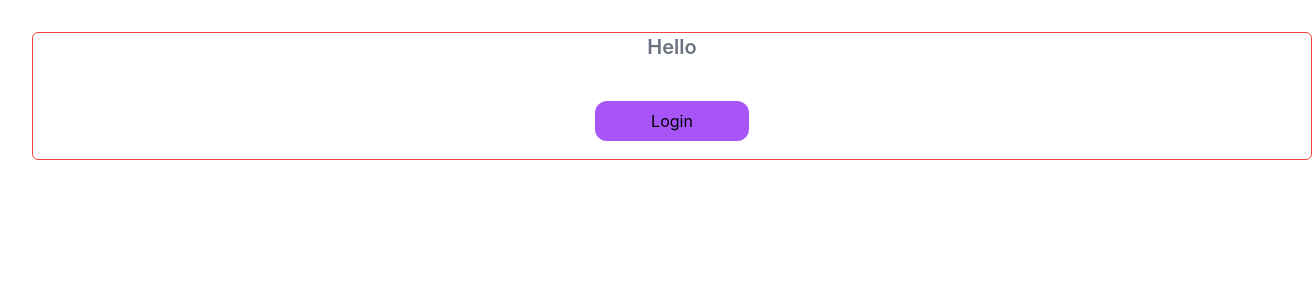
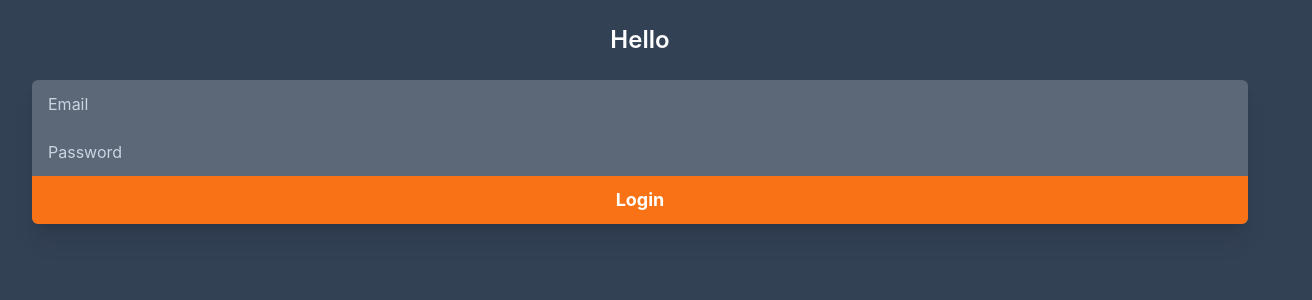
Before and after one commit to TarasMakarchuk/tailwind-course-36min-red-group, a React (Create React App) app: page / in a window 1280 px wide. Shown: the top 300 px of the page, 1312 px wide, since content can reach past the window. Built offline with nearby package versions, Linux system fonts and the light colour scheme.

Commit message:
login form style

```diff
--- a/src/App.js
+++ b/src/App.js
@@ -1,10 +1,27 @@
+import { useState } from "react";
 import styles from "./App.module.scss";
 
 function App() {
+  const [email, setEmail] = useState("");
+  const [password, setPassword] = useState("");
+
   return (
     <div className={styles.parent}>
       <h1 className={styles.header}>Hello</h1>
-      <button className={styles.button}>Login</button>
+      <div>
+        <input
+          placeholder="Email"
+          value={email}
+          onChange={(e) => setEmail(e.target.value)}
+        />
+        <input
+          placeholder="Password"
+          value={password}
+          onChange={(e) => setPassword(e.target.value)}
+        />
+
+        <button className={styles.button}>Login</button>
+      </div>
     </div>
   );
 }
--- a/src/App.module.scss
+++ b/src/App.module.scss
@@ -1,11 +1,22 @@
 .parent {
-  @apply border border-red-500 rounded-md m-8 h-32 w-full;
+  @apply m-8 mt-0;
+
+  .header {
+    @apply text-2xl font-semibold text-center text-white my-6;
+  }
+
+  > div {
+    @apply shadow-xl rounded-md overflow-hidden;
+
+    input {
+      @apply block w-full bg-white bg-opacity-20 border-r-2
+    border-transparent focus:border-slate-400 py-3 px-4 placeholder:text-slate-300
+    outline-none text-slate-50 transition-colors;
+    }
+
+    .button {
+      @apply bg-orange-500 text-white block py-2.5 w-full transition-colors
+     hover:bg-orange-600 font-bold text-lg;
+    }
+  }
 }
-
-.header {
-  @apply text-xl font-semibold text-center text-gray-500;
-}
-
-.button {
-  @apply mt-10 bg-green-500 bg-opacity-50 block mx-auto py-2 px-14 rounded-xl md:bg-purple-500 dark:bg-red-600;
-}
--- a/src/index.css
+++ b/src/index.css
@@ -3,15 +3,17 @@
 @tailwind utilities;
 
 body {
+  @apply bg-slate-700;
+
   margin: 0;
-  font-family: -apple-system, BlinkMacSystemFont, 'Segoe UI', 'Roboto', 'Oxygen',
-    'Ubuntu', 'Cantarell', 'Fira Sans', 'Droid Sans', 'Helvetica Neue',
+  font-family: -apple-system, BlinkMacSystemFont, "Segoe UI", "Roboto", "Oxygen",
+    "Ubuntu", "Cantarell", "Fira Sans", "Droid Sans", "Helvetica Neue",
     sans-serif;
   -webkit-font-smoothing: antialiased;
   -moz-osx-font-smoothing: grayscale;
 }
 
 code {
-  font-family: source-code-pro, Menlo, Monaco, Consolas, 'Courier New',
+  font-family: source-code-pro, Menlo, Monaco, Consolas, "Courier New",
     monospace;
 }
```
